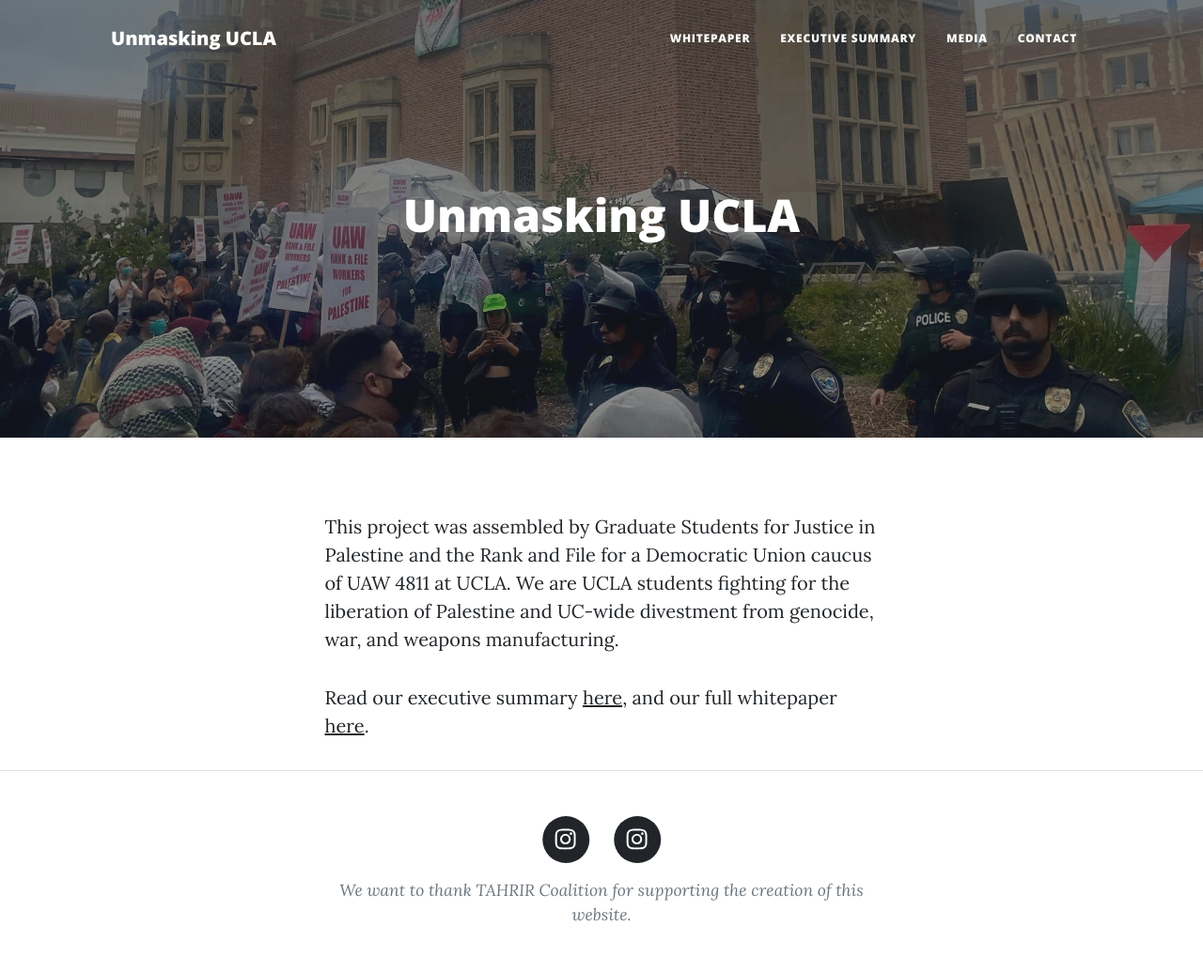
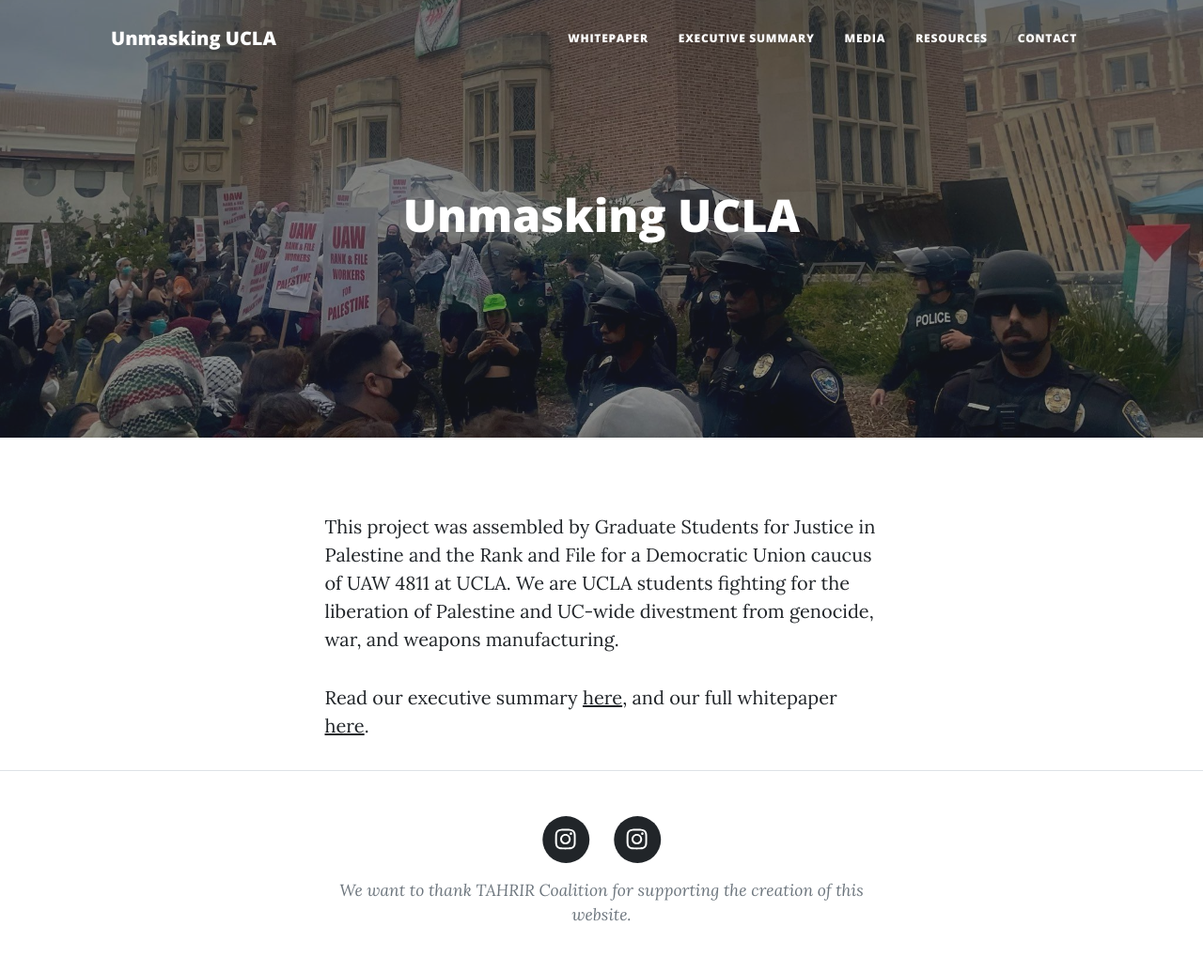
Before and after one commit to unmasking-ucla/unmasking-ucla.github.io, a Jekyll site: the page built from index.html, in a window 1280 px wide. Shown: the whole page at 94% size. Built offline with Jekyll 4.4.1, drawn with Linux system fonts in a browser that asks for light colours; nearby versions of some CDN libraries.

Commit message:
Update default.html

```diff
--- a/_layouts/default.html
+++ b/_layouts/default.html
@@ -32,6 +32,7 @@
                         <li class="nav-item"><a class="nav-link px-lg-3 py-3 py-lg-4" href="/whitepaper">Whitepaper</a></li>
                         <li class="nav-item"><a class="nav-link px-lg-3 py-lg-4" href="/exec-summary">Executive Summary</a></li>
                         <li class="nav-item"><a class="nav-link px-lg-3 py-3 py-lg-4" href="/media">Media</a></li>
+                        <li class="nav-item"><a class="nav-link px-lg-3 py-3 py-lg-4" href="/resources">Resources</a></li>
                         <li class="nav-item"><a class="nav-link px-lg-3 py-3 py-lg-4" href="/contact">Contact</a></li>
                     </ul>
                 </div>
```
